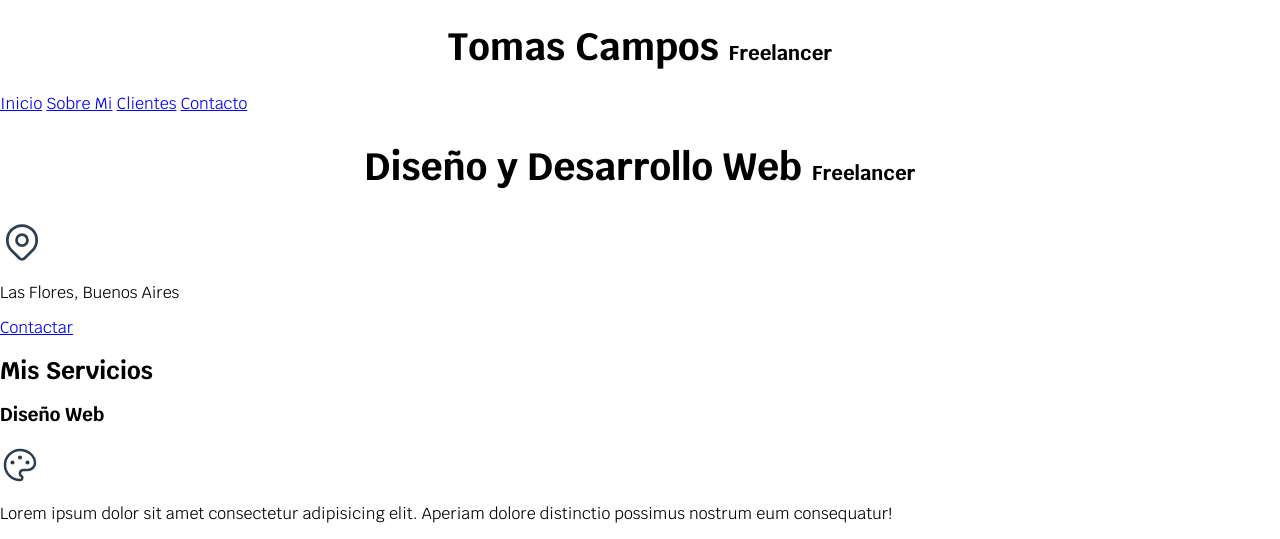
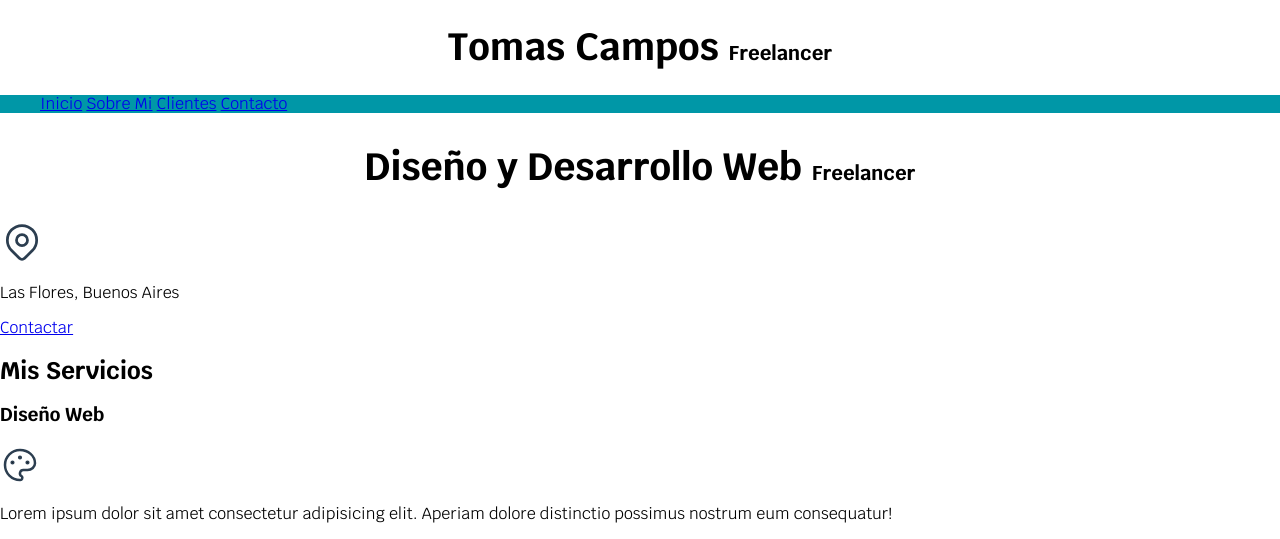
Before and after one commit to TomasCampos23/Portfolio, a plain HTML site: page index.html in a window 1280 px wide. Shown: the top 539 px of the page. Drawn offline with Linux system fonts and the light colour scheme.

Commit message:
Nuevo Cambio

```diff
--- a/css/styles.css
+++ b/css/styles.css
@@ -23,3 +23,16 @@ body {
 .titulo span{
     font-size: 2rem;
 }
+
+.contenedor{
+    width: 120rem;
+    margin: 0 auto;
+}
+
+.nav-bg{
+    background-color: var(--secundario);
+}
+
+.navegacion-principal{
+
+}
--- a/index.html
+++ b/index.html
@@ -4,10 +4,12 @@
         <meta charset="UTF-8">
         <meta name="viewport" content="width=device-width, initial-scale=1.0">
         <title>Mi Pagina Web</title>
+        <link rel="preload" href="css/normalize.css" as="style">
         <link rel="stylesheet" href="css/normalize.css">
         <link rel="preconnect" href="https://fonts.googleapis.com">
         <link rel="preconnect" href="https://fonts.gstatic.com" crossorigin>
         <link href="https://fonts.googleapis.com/css2?family=Krub:wght@400;700&display=swap" rel="stylesheet">
+        <link rel="preload" href="css/styles.css" as="style">
         <link rel="stylesheet" href="css/styles.css">
     </head>
     <body>
@@ -15,12 +17,14 @@
             <h1 class="titulo">Tomas Campos <span>Freelancer</span></h1>
         </header>
 
-        <nav>
-            <a href="#">Inicio</a>
-            <a href="#">Sobre Mi</a>
-            <a href="#">Clientes</a>
-            <a href="#">Contacto</a>
-        </nav>
+        <div class="nav-bg">
+            <nav class="navegacion-principal contenedor">
+                <a href="#">Inicio</a>
+                <a href="#">Sobre Mi</a>
+                <a href="#">Clientes</a>
+                <a href="#">Contacto</a>
+            </nav>
+        </div>
 
         <section>
             <h2 class="titulo">Diseño y Desarrollo Web <span>Freelancer</span></h2>
```
